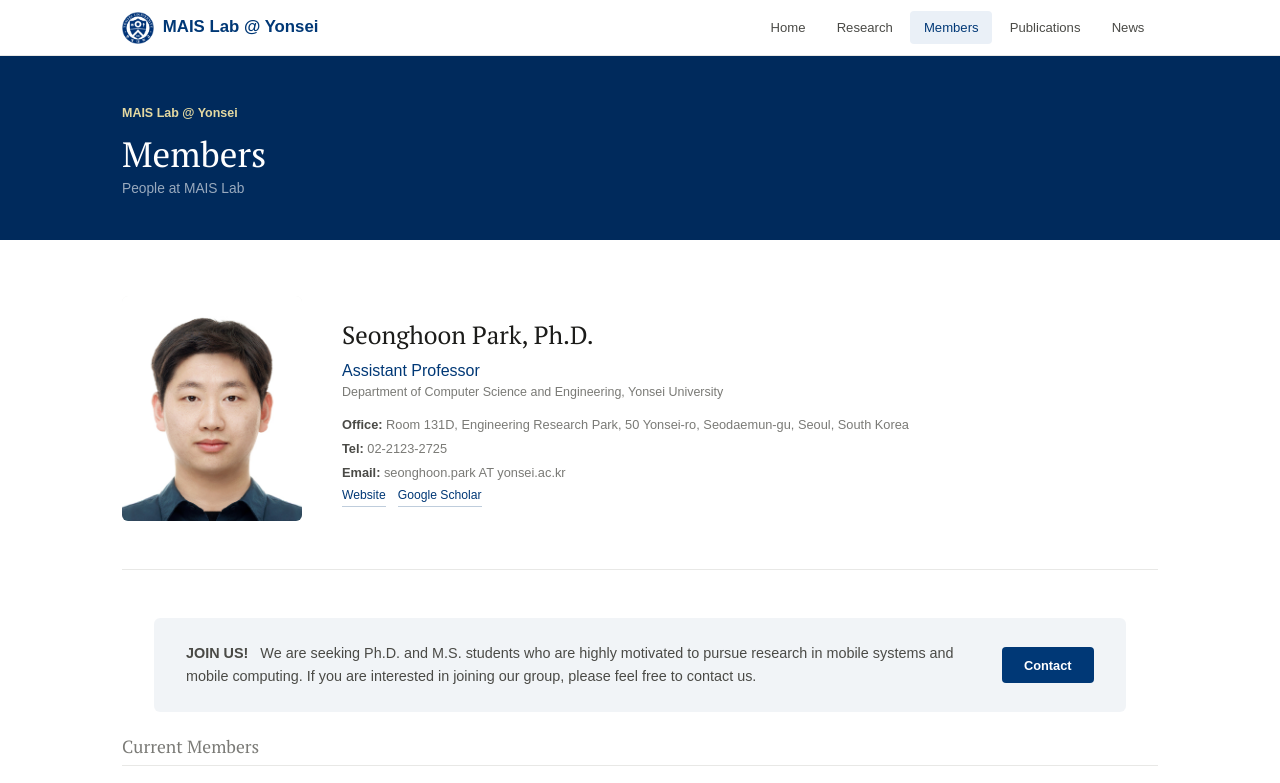
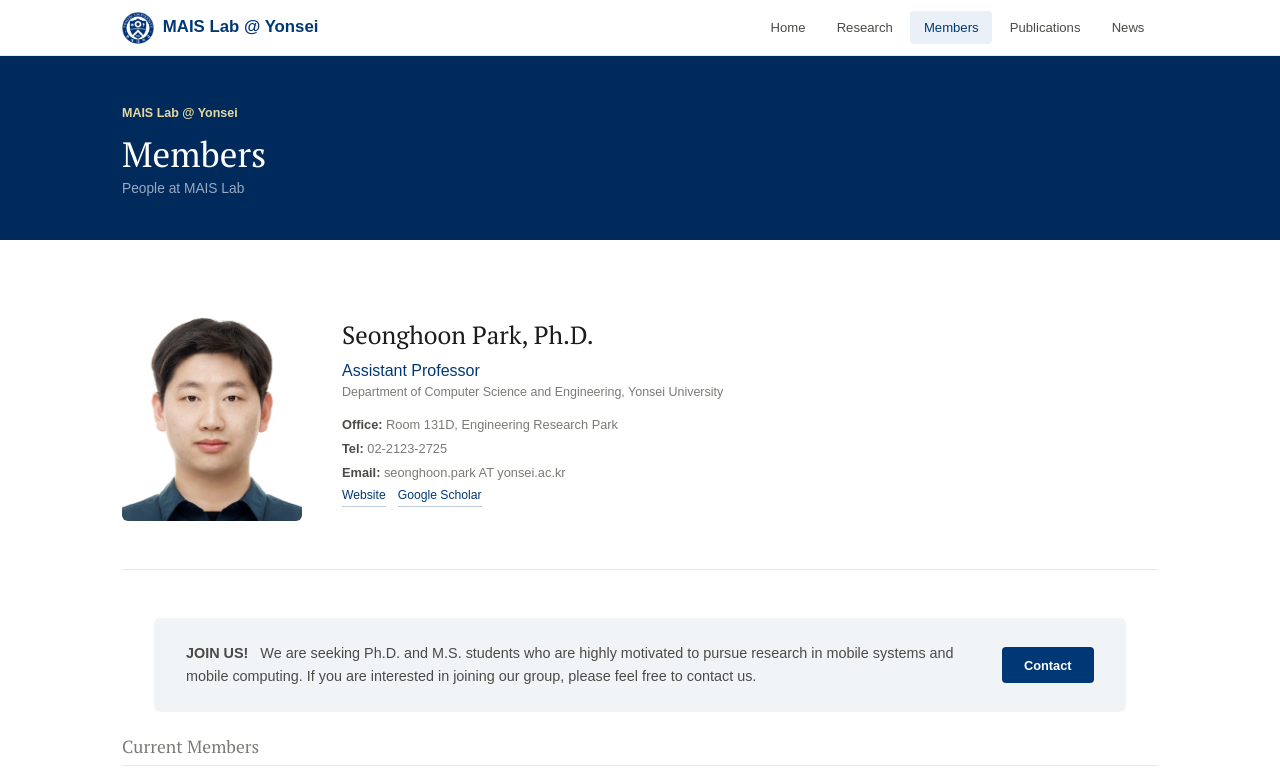
Before and after one commit to MAIS-Lab/mais-lab.github.io, a Jekyll site: the page built from _pages/members.md, in a window 1280 px wide and 900 px high, cut to the strip 0-783 px from the top of the window. Built offline with Jekyll 4.4.1, drawn with Linux system fonts in a browser that asks for light colours; some web fonts are replaced.

Commit message:
update members

```diff
--- a/_pages/members.md
+++ b/_pages/members.md
@@ -13,7 +13,7 @@
       <div class="pi-role">Assistant Professor</div>
       <div class="pi-dept">Department of Computer Science and Engineering, Yonsei University</div>
       <div class="pi-meta">
-        <span><strong>Office:</strong> Room 131D, Engineering Research Park, 50 Yonsei-ro, Seodaemun-gu, Seoul, South Korea</span>
+        <span><strong>Office:</strong> Room 131D, Engineering Research Park</span>
       </div>
       <div class="pi-meta">
         <span><strong>Tel:</strong> 02-2123-2725</span>
```
